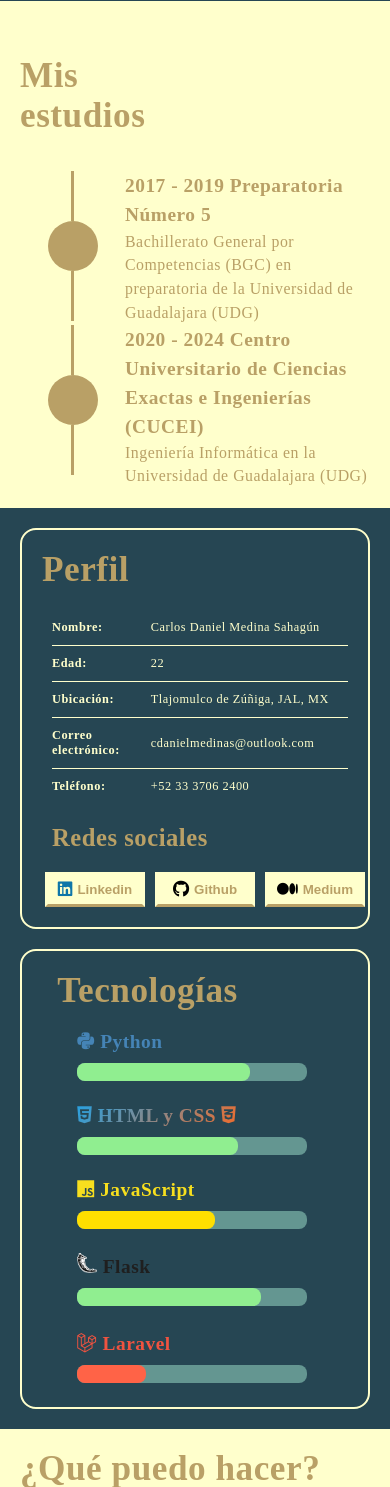
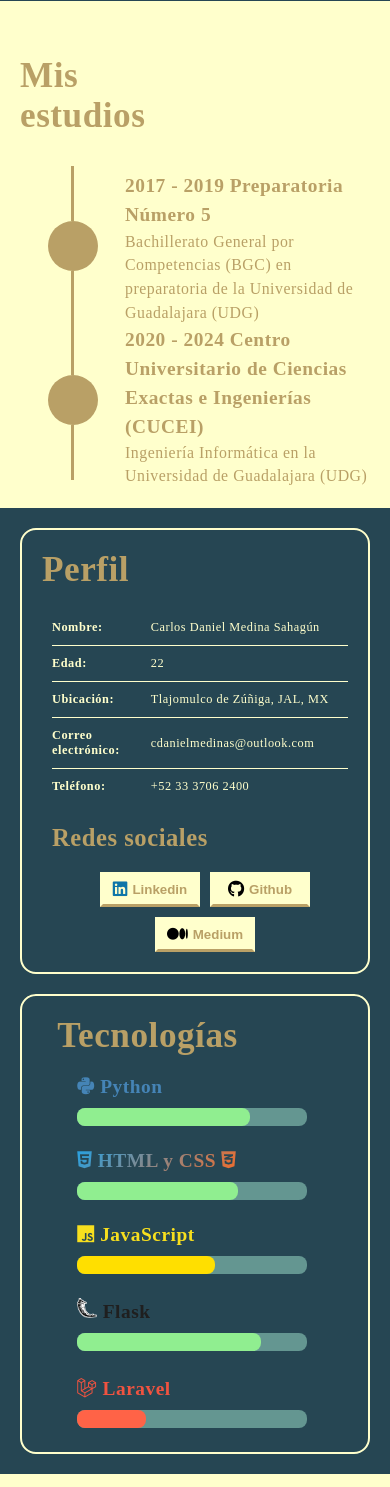
Before and after one commit to Carlos-D-09/Carlos-D-09.github.io, a PHP site: page / in a window 390 px wide. Shown: the part 783-2270 px from the top of the page. Run offline with PHP 8.4, Linux system fonts and the light colour scheme; some libraries are stand-ins or nearby versions.

Commit message:
CSS responsive

```diff
--- a/css/index.css
+++ b/css/index.css
@@ -206,7 +206,7 @@ body::-webkit-scrollbar-thumb{
 .timeline-stroke-item span:nth-child(1),
 .timeline-stroke-item span:nth-child(3){
     width: 3px;
-    height: 50px;
+    height: 55px;
 }
 
 .timeline-stroke-item span:nth-child(2){
@@ -347,6 +347,7 @@ body::-webkit-scrollbar-thumb{
     display: flex;
     align-items: center;
     justify-content: flex-start;
+    flex-flow: row wrap;
     gap: 10px;
 }
 
@@ -1135,10 +1136,6 @@ body::-webkit-scrollbar-thumb{
     .portfolio-item{
         width: 95%;
     }
-
-    .portfolio{
-        padding: 10px;
-    }
 }
 
 @media (max-width: 600px){
```
